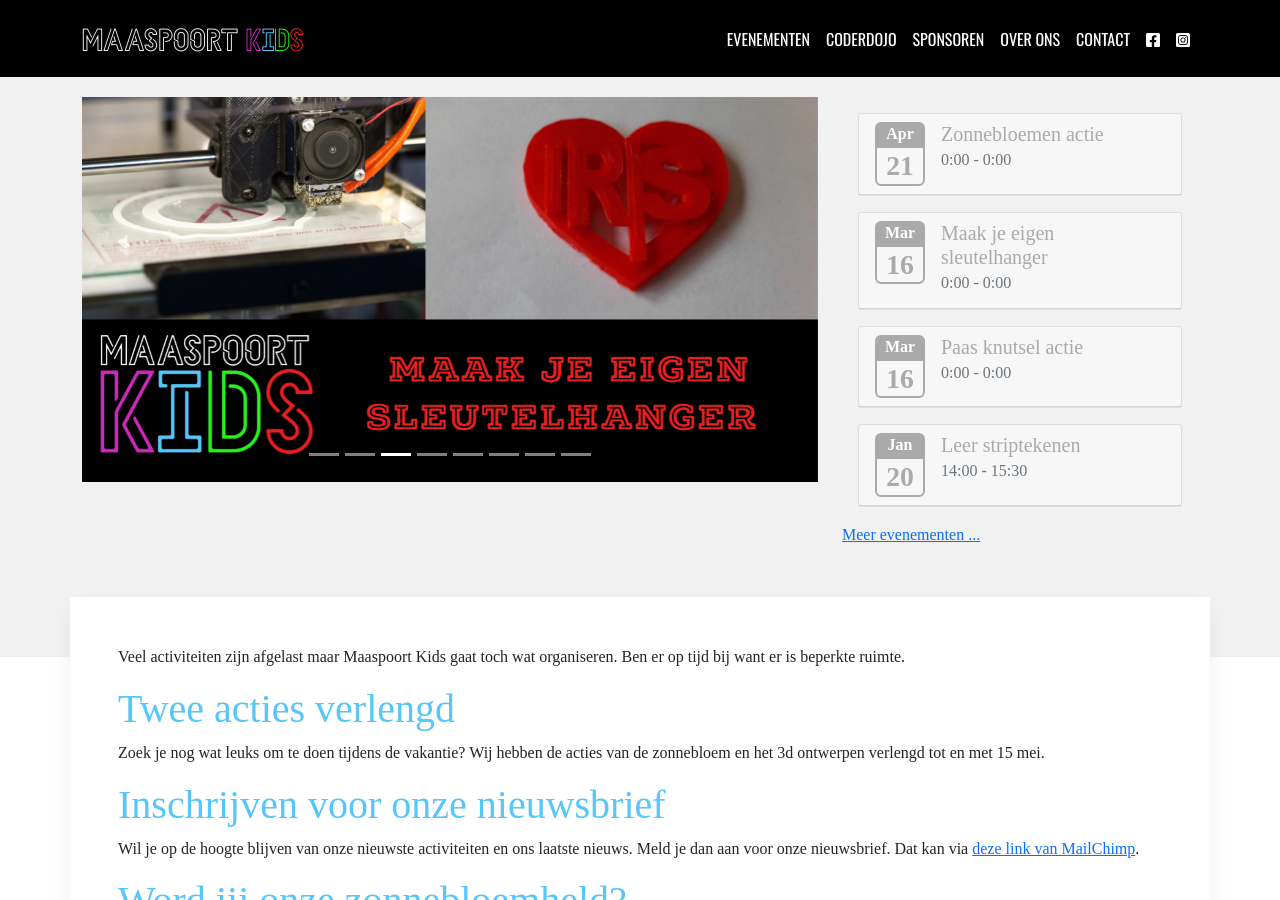
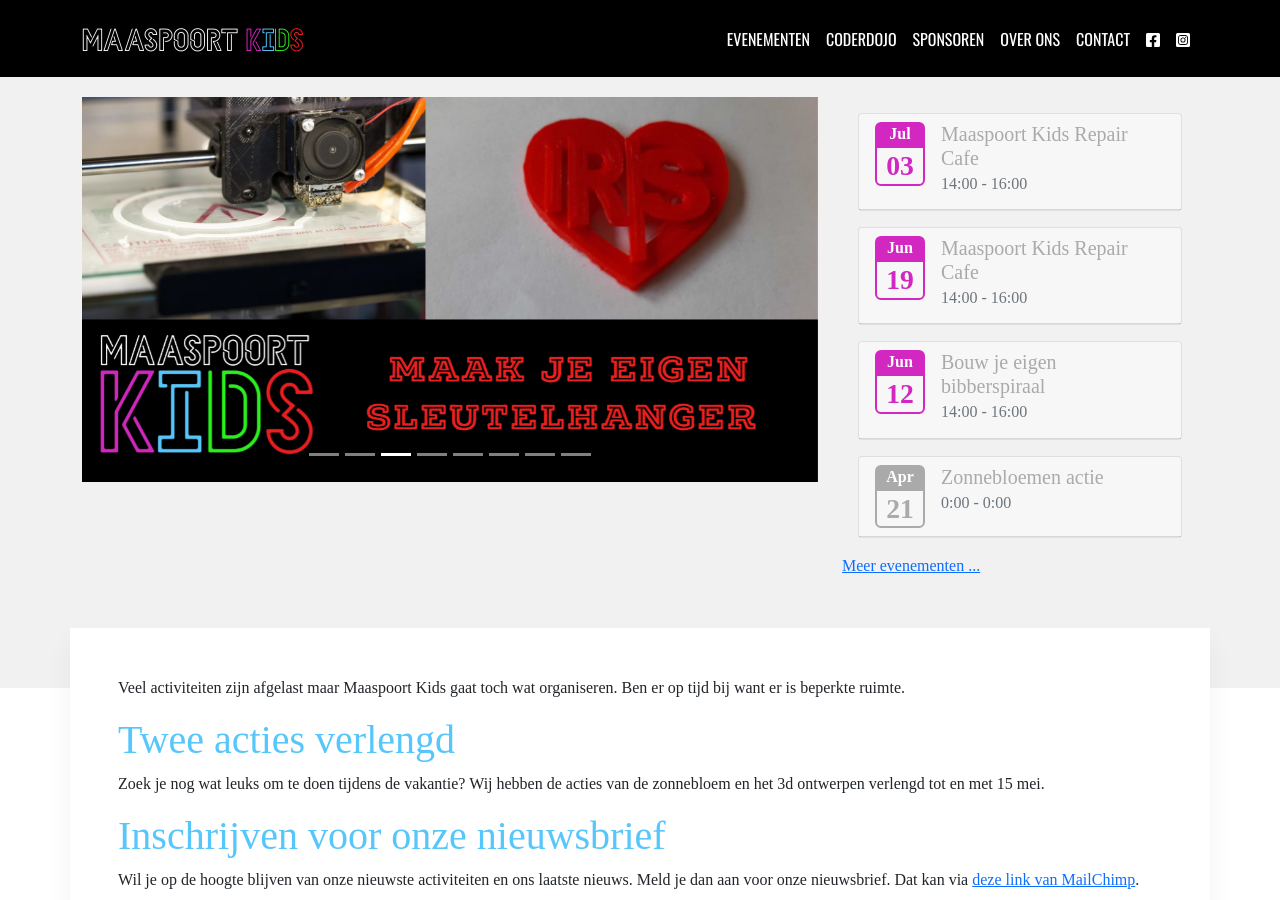
Before and after one commit to maaspoortkids/maaspoortkids.github.io, a Jekyll site: the page built from pages/frontpage.md, in a window 1280 px wide and 900 px high. Built offline with Jekyll 4.4.1, drawn with Linux system fonts in a browser that asks for light colours; some web fonts are replaced; some of the changed lines change nothing that is shown.

Commit message:
Update events.yml

```diff
--- a/_data/events.yml
+++ b/_data/events.yml
@@ -1,3 +1,25 @@
+- name: Bouw je eigen bibberspiraal
+  thumbnail: /assets/images/evenementen/2021-06_bibberspiraal.jpg
+  ticket: https://www.eventbrite.com/e/tickets-bouw-je-eigen-bibberspiraal-158486301795
+  start: 2021-06-12T14:00:00+01:00
+  end: 2021-06-12T16:00:00+01:00
+  location: SCC de Schans, Maaspoort Kids ruimte
+  description: Voor alle Maaspoort meisjes en jongens tussen de 7 en 12 jaar
+
+- name: Maaspoort Kids Repair Cafe
+  thumbnail: /assets/images/evenementen/2021-06_repair_cafe.jpg
+  start: 2021-06-19T14:00:00+01:00
+  end: 2021-06-19T16:00:00+01:00
+  location: SCC de Schans, Maaspoort Kids ruimte
+  description: Voor alle Maaspoort meisjes en jongens tussen de 4 en 12 jaar
+
+- name: Maaspoort Kids Repair Cafe
+  thumbnail: /assets/images/evenementen/2021-06_repair_cafe.jpg
+  start: 2021-07-03T14:00:00+01:00
+  end: 2021-07-03T16:00:00+01:00
+  location: SCC de Schans, Maaspoort Kids ruimte
+  description: Voor alle Maaspoort meisjes en jongens tussen de 4 en 12 jaar
+
 - name: Zonnebloemen actie
   thumbnail: /assets/images/evenementen/2021-04-21_zonnebloem_actie.png
   start: 2021-04-21T00:00:00+01:00
```
